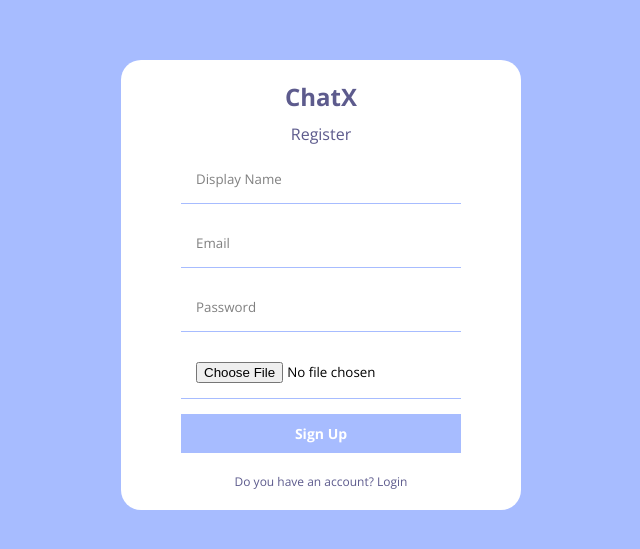
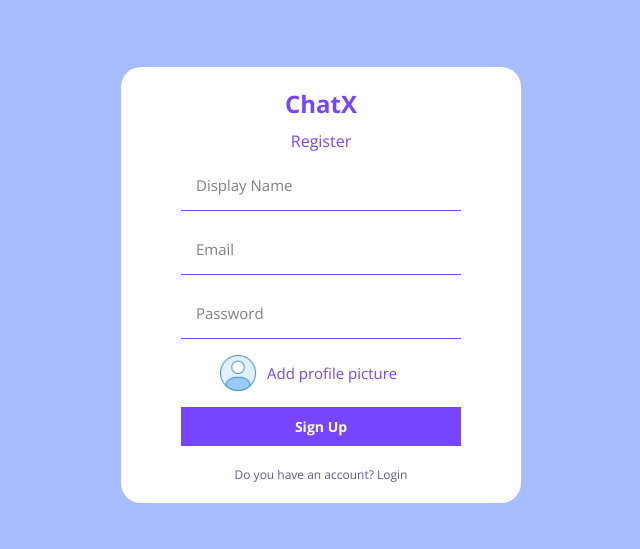
Before and after one commit to updwnheadlights/Chat_X, a React (Create React App) app: page / in a window 1280 px wide. Shown: the part 115-664 px from the top of the page, without its empty margins (319-959 px from the left). Built offline with nearby package versions, Linux system fonts and the light colour scheme.

Commit message:
Register Page V2.0
add profile picture is added and centered.

```diff
--- a/src/pages/Register.jsx
+++ b/src/pages/Register.jsx
@@ -1,5 +1,5 @@
 import React from 'react'
-
+import Add from "../img/pfp-select.png"
 const Register = () => {
   return (
     <div className='Form-Container'>
@@ -10,7 +10,10 @@ const Register = () => {
          <input type="text" placeholder="Display Name"/>
          <input type="email" placeholder="Email" />
          <input type="password" placeholder="Password" />
-         <input type="file" />
+         <input style = {{display:"none"}} type="file" id='file' />
+         <label htmlFor="file"><img src={Add} alt='pfp'/>
+         <span>Add profile picture</span>
+         </label>
          <button>Sign Up</button>
         </form>
         <p>Do you have an account? Login</p>
--- a/src/style.scss
+++ b/src/style.scss
@@ -14,12 +14,12 @@
         gap: 10px;
         align-items: center;
         .logo{
-            color: #5d5b8d;
+            color: #7745FF;
             font-weight: bold;
             font-size: 24px;
         }
         .title{
-            color: #5d5b8d;
+            color: #7745FF;
             font-weight: 12px;
         }
         form{
@@ -31,14 +31,15 @@
                 padding: 15px;
                 border: none;
                 width: 250px;
-                border-bottom:1px solid #a7bcff ;
+                border-bottom:1px solid #7745FF ;
 
             &::placeholder{
+                font-size: 15px;
                 color: grey
             }
             }
             button{
-                background-color: #a7bcff;
+                background-color: #7745FF;
                 color: white;
                 padding: 10px;
                 font-size: 14px;
@@ -46,6 +47,19 @@
                 border: none;
                 cursor: pointer;
             }
+        label{
+            display: flex;
+            align-items: center;
+            gap: 10px;
+            font-size: 15px;
+            color: #7745FF;
+            cursor: pointer;
+            img{
+                width: 38px;
+                padding-left: 38px;
+            }
+        }
+
         }
         p{
             color: #5d5b8d;
```
Also changed, not shown: src/img/pfp-select.png (added).
